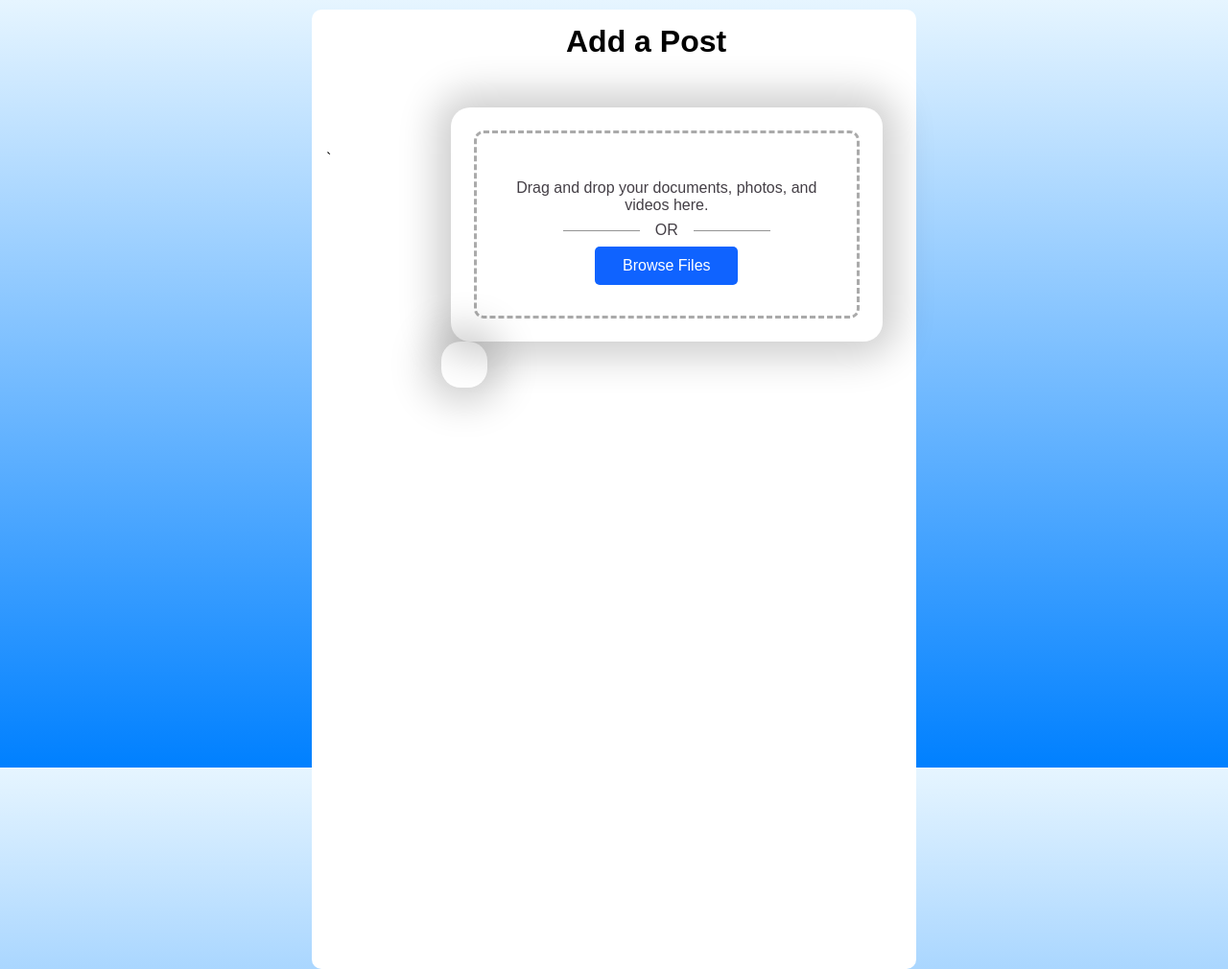
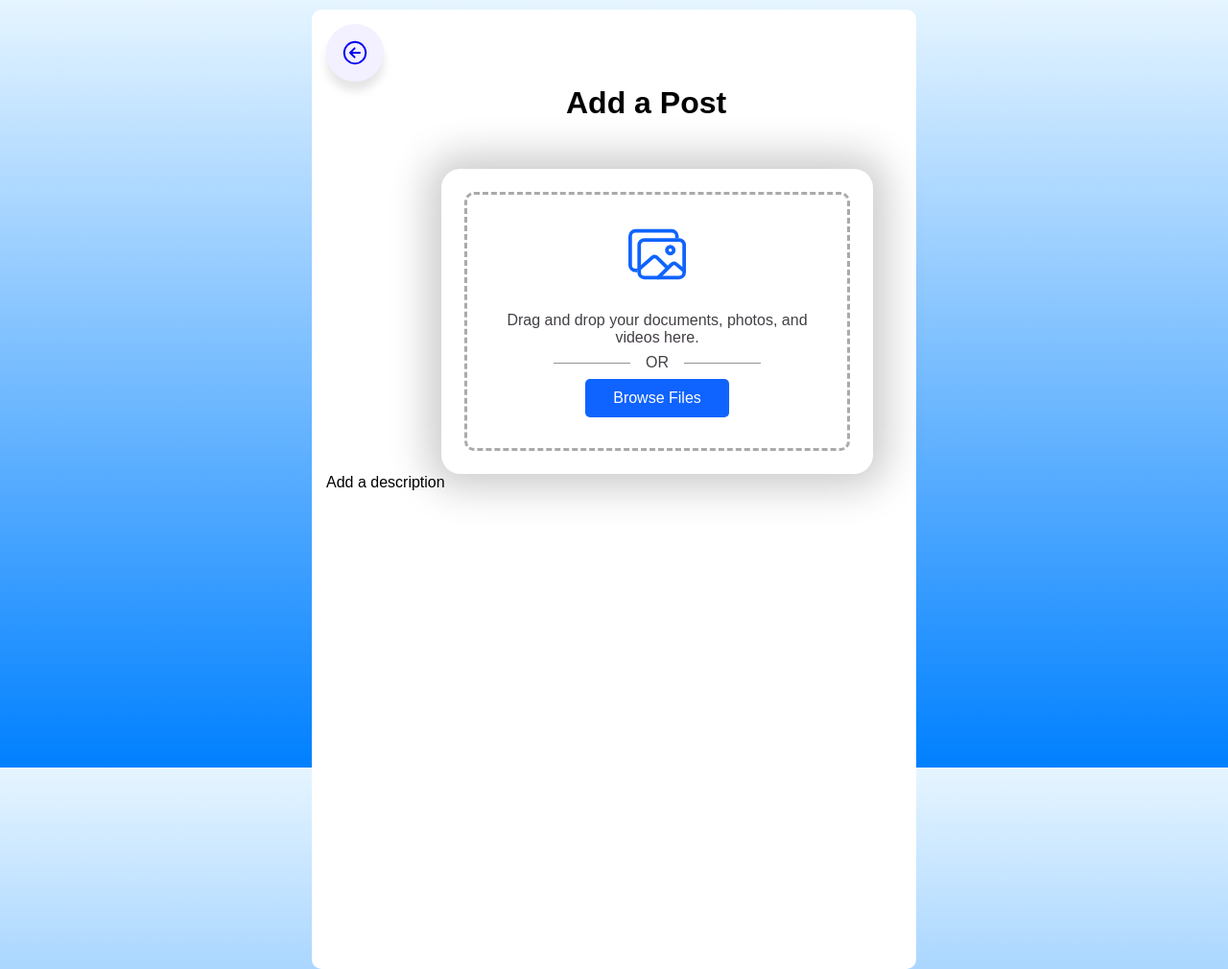
Before and after one commit to presleyigie1/GymbleWeb, a website: page public/profile/add.html in a window 1280 px wide. Shown: the whole page at 96% size. Drawn offline with nearby package versions, Linux system fonts and the light colour scheme.

```diff
--- a/Emmas test page/emmatest.js
+++ b/Emmas test page/emmatest.js
@@ -0,0 +1,5 @@
+//document.getElementById("demo").innerHTML = "Hello World";
+
+window.onload = function() {
+     document.getElementById("demo").innerHTML = "Hello World";
+    };
--- a/public/profile/add.html
+++ b/public/profile/add.html
@@ -6,20 +6,33 @@
     <meta http-equiv="X-UA-Compatible" content="IE=edge">
     <meta name="viewport" content="width=device-width, initial-scale=1.0">
     <title>Add Post</title>
+    <!--links to the stylesheets-->
     <link rel="stylesheet" href="/GymbleWeb/public/styles/add.css">
     <link rel="stylesheet" href="/GymbleWeb/public/styles/style.css">
+    <!--link to the javascript-->
     <script src="/GymbleWeb/public/js/add.js"></script>
     <!--Title bar icon-->
     <link rel="icon" type="image/x-icon" href="/GymbleWeb/public/images/Icon.png">
+    <!--importing ion icons -->
+    <script type="module" src="https://unpkg.com/ionicons@5.5.2/dist/ionicons/ionicons.esm.js"></script>
 </head>
 
 <body>
     <div class="main-container">
-        <h1 class="Title">Add a Post</h1>`
+        <!-- Back button on the top left of the page-->
+        <a class="backButton" href="profile.html">
+            <div class="icon">
+                <ion-icon name="arrow-back-circle-outline"></ion-icon>
+            </div>
+        </a>
+        <!--heading-->
+        <h1 class="Title">Add a Post</h1>
+
+        <!--Drag and drop box-->
         <div class="drop-container">
             <div class="drop">
                 <div class="icon">
-                <ion-icon name="images-outline"></ion-icon>
+                    <ion-icon name="images-outline"></ion-icon>
                 </div>
                 <span class="text">
                     Drag and drop your documents, photos, and videos here.
@@ -34,9 +47,11 @@
             </div>
             <div class="progress"></div>
         </div>
-        <a class="backButton" href="profile.html">
-            <ion-icon name="arrow-back-circle-outline"></ion-icon>
-        </a>
+
+        <!--description box-->
+        <p> Add a description </p>
+
+
 
     </div>
 
@@ -49,4 +64,5 @@
 
 
 </body>
+
 </html>
--- a/public/styles/add.css
+++ b/public/styles/add.css
@@ -111,14 +111,33 @@
     color: #443f46;
 }
 
+
+/*back button at the top left of the page*/
 .backButton{
-    font-size: 60px;
+    display: inline-block;
+    height: 60px;
+    width: 60px;
+    overflow: hidden;
+    background: #f3f0ff;
+    border-radius: 50px;
+    cursor: pointer;
+    box-shadow: 0px 10px 10px rgba(0,0,0,0.1);
+    margin-left: 0px;
+}
+
+.backButton .icon{
+    display: inline-block;
+    font-size: 30px;
+    height: 60px;
+    width: 60px;
+    text-align: center;
+    border-radius: 50px;
+    box-sizing: border-box;
+    line-height: 70px;
+}
+
+/* making sure the link doesnt turn purple after it has been clicked*/
+a:visited {
+    text-decoration: none;
     color: #0f63ff;
-    margin-left: 120px;
-    padding: 1.5rem;
-    width:30px;
-    display:inline-block;
-    border-radius: 20px;
-    box-shadow: 0 0 40px 15px rgba(0,0,0,0.2);
-
 }
--- a/public/styles/gymswap.css
+++ b/public/styles/gymswap.css
@@ -0,0 +1,29 @@
+/*back button at the top left of the page*/
+.backButton{
+    display: inline-block;
+    height: 60px;
+    width: 60px;
+    overflow: hidden;
+    background: #f3f0ff;
+    border-radius: 50px;
+    cursor: pointer;
+    box-shadow: 0px 10px 10px rgba(0,0,0,0.1);
+    margin-left: 0px;
+}
+
+.backButton .icon{
+    display: inline-block;
+    font-size: 30px;
+    height: 60px;
+    width: 60px;
+    text-align: center;
+    border-radius: 50px;
+    box-sizing: border-box;
+    line-height: 70px;
+}
+
+/* making sure the link doesnt turn purple after it has been clicked*/
+a:visited {
+    text-decoration: none;
+    color: #0f63ff;
+}
--- a/public/styles/preview.css
+++ b/public/styles/preview.css
@@ -0,0 +1,29 @@
+/*back button at the top left of the page*/
+.backButton{
+    display: inline-block;
+    height: 60px;
+    width: 60px;
+    overflow: hidden;
+    background: #f3f0ff;
+    border-radius: 50px;
+    cursor: pointer;
+    box-shadow: 0px 10px 10px rgba(0,0,0,0.1);
+    margin-left: 0px;
+}
+
+.backButton .icon{
+    display: inline-block;
+    font-size: 30px;
+    height: 60px;
+    width: 60px;
+    text-align: center;
+    border-radius: 50px;
+    box-sizing: border-box;
+    line-height: 70px;
+}
+
+/* making sure the link doesnt turn purple after it has been clicked*/
+a:visited {
+    text-decoration: none;
+    color: #0f63ff;
+}
--- a/public/styles/settings.css
+++ b/public/styles/settings.css
@@ -0,0 +1,29 @@
+/*back button at the top left of the page*/
+.backButton{
+    display: inline-block;
+    height: 60px;
+    width: 60px;
+    overflow: hidden;
+    background: #f3f0ff;
+    border-radius: 50px;
+    cursor: pointer;
+    box-shadow: 0px 10px 10px rgba(0,0,0,0.1);
+    margin-left: 0px;
+}
+
+.backButton .icon{
+    display: inline-block;
+    font-size: 30px;
+    height: 60px;
+    width: 60px;
+    text-align: center;
+    border-radius: 50px;
+    box-sizing: border-box;
+    line-height: 70px;
+}
+
+/* making sure the link doesnt turn purple after it has been clicked*/
+a:visited {
+    text-decoration: none;
+    color: #0f63ff;
+}
```
Also changed, not shown: Emmas test page/navbar.html (+8 -0 lines), public/Swipe.html (+1 -1 lines), public/js/user.js (added, +26 -0 lines), public/profile/gymswap.html (+12 -0 lines), public/profile/preview.html (+12 -0 lines), public/profile/profile.html (+10 -53 lines), public/profile/settings.html (+12 -0 lines), public/profile.css (deleted).
